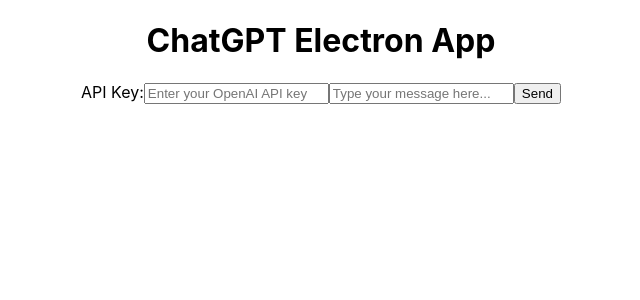
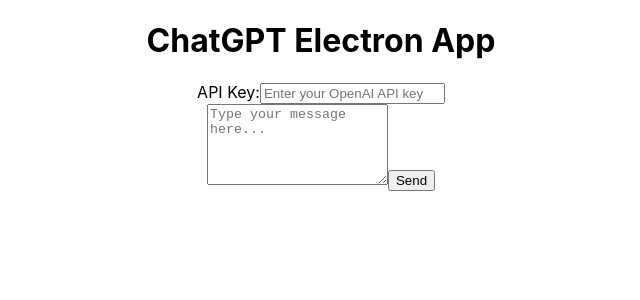
Before and after one commit to diffshare/chatgpt-electron-app, a React (Create React App) app: page / in a window 1280 px wide. Shown: the top 300 px of the page, without its empty margins (319-959 px from the left). Built offline with nearby package versions, Linux system fonts and the light colour scheme.

Commit message:
textareaに変更

```diff
--- a/src/App.tsx
+++ b/src/App.tsx
@@ -110,11 +110,12 @@
         onChange={handleApiKeyChange}
         placeholder="Enter your OpenAI API key"
       />
-      <input
-        type="text"
+      <br/>
+      <textarea
         value={userInput}
         onChange={(e) => setUserInput(e.target.value)}
         placeholder="Type your message here..."
+        rows={5}
       />
       <button onClick={handleSend}>Send</button>
       <div dangerouslySetInnerHTML={{__html: response}}></div>
```
